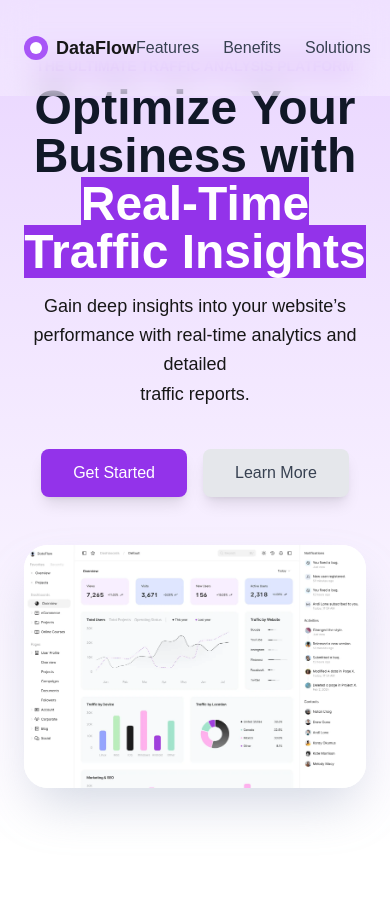
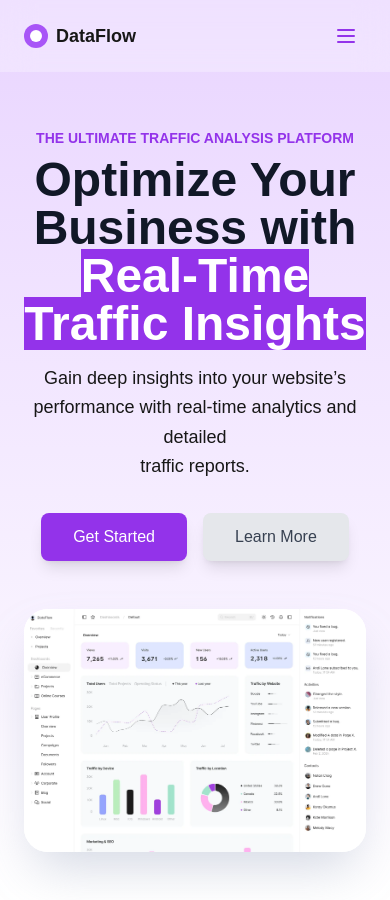
Before and after one commit to Anuragbasu039/Apple-website, a Next.js app: page / in a window 390 px wide. Before the commit the page ends 844 px from the top, so only its background shows below. Built offline with nearby package versions, Linux system fonts and the light colour scheme.

Commit message:
navbar and herosection completed

```diff
--- a/src/app/Components/Navbar.jsx
+++ b/src/app/Components/Navbar.jsx
@@ -1,6 +1,12 @@
+'use client'
+
+import { useState } from "react";
+
 export default function NavBar() {
+    const [isOpen, setIsOpen] = useState(false);
+
     return (
-        <nav className="fixed top-0 left-0 w-full flex justify-between items-center px-6 py-4 bg-white/30 backdrop-blur-lg  z-50">
+        <nav className="fixed top-0 left-0 w-full flex justify-between items-center px-6 py-4 bg-white/30 backdrop-blur-lg z-50">
             {/* Logo Section */}
             <div className="flex items-center space-x-2">
                 <div className="w-6 h-6 bg-purple-500 rounded-full flex justify-center items-center">
@@ -9,8 +15,8 @@ export default function NavBar() {
                 <span className="text-lg font-bold">DataFlow</span>
             </div>
 
-            {/* Navigation Links */}
-            <div className="flex space-x-6 text-gray-700">
+            {/* Navigation Links for Desktop */}
+            <div className="hidden md:flex space-x-6 text-gray-700">
                 <a href="#features" className="hover:text-purple-600 transition-colors">
                     Features
                 </a>
@@ -31,10 +37,86 @@ export default function NavBar() {
                 </a>
             </div>
 
-            {/* Buy Template Button */}
-            <button className="bg-purple-600 text-white py-2 px-4 rounded-lg hover:bg-purple-700 transition">
-                Buy Template
+            {/* Buy Template Button for Desktop */}
+            <div className="hidden md:block">
+                <button className="bg-purple-600 text-white py-2 px-4 rounded-lg hover:bg-purple-700 transition">
+                    Buy Template
+                </button>
+            </div>
+
+            {/* Hamburger Icon for Mobile */}
+            <button
+                className="md:hidden flex items-center justify-center w-10 h-10 text-purple-600"
+                onClick={() => setIsOpen(!isOpen)}
+            >
+                <svg
+                    className="w-6 h-6"
+                    fill="none"
+                    stroke="currentColor"
+                    viewBox="0 0 24 24"
+                    xmlns="http://www.w3.org/2000/svg"
+                >
+                    <path
+                        strokeLinecap="round"
+                        strokeLinejoin="round"
+                        strokeWidth={2}
+                        d={isOpen ? "M6 18L18 6M6 6l12 12" : "M4 6h16M4 12h16M4 18h16"}
+                    />
+                </svg>
             </button>
+
+            {/* Mobile Menu */}
+            {isOpen && (
+                <div className="absolute top-16 left-0 w-full bg-white/80 backdrop-blur-lg shadow-md md:hidden">
+                    <div className="flex flex-col space-y-4 py-4 px-6 text-gray-700">
+                        <a
+                            href="#features"
+                            className="hover:text-purple-600 transition-colors"
+                            onClick={() => setIsOpen(false)}
+                        >
+                            Features
+                        </a>
+                        <a
+                            href="#benefits"
+                            className="hover:text-purple-600 transition-colors"
+                            onClick={() => setIsOpen(false)}
+                        >
+                            Benefits
+                        </a>
+                        <a
+                            href="#solutions"
+                            className="hover:text-purple-600 transition-colors"
+                            onClick={() => setIsOpen(false)}
+                        >
+                            Solutions
+                        </a>
+                        <a
+                            href="#testimonials"
+                            className="hover:text-purple-600 transition-colors"
+                            onClick={() => setIsOpen(false)}
+                        >
+                            Testimonials
+                        </a>
+                        <a
+                            href="#pricing"
+                            className="hover:text-purple-600 transition-colors"
+                            onClick={() => setIsOpen(false)}
+                        >
+                            Pricing
+                        </a>
+                        <a
+                            href="#faq"
+                            className="hover:text-purple-600 transition-colors"
+                            onClick={() => setIsOpen(false)}
+                        >
+                            FAQ
+                        </a>
+                        <button className="bg-purple-600 text-white py-2 px-4 rounded-lg hover:bg-purple-700 transition">
+                            Buy Template
+                        </button>
+                    </div>
+                </div>
+            )}
         </nav>
     );
 }
--- a/src/app/Components/herosection.jsx
+++ b/src/app/Components/herosection.jsx
@@ -28,7 +28,7 @@ export default function Home() {
         <div className="min-h-screen bg-gradient-to-b from-purple-200 to-white flex items-center justify-center bg-[radial-gradient(circle_at_bottom,_rgba(128,90,213,0.3),_transparent)]">
             <div className="text-center max-w-4xl mx-auto px-6 py-12">
                 {/* Header Section */}
-                <div className="mb-10">
+                <div className="mt-20">
                     <div className="text-sm uppercase text-purple-600 font-semibold">The Ultimate Traffic Analysis Platform</div>
                     <h1 className="text-5xl font-bold text-gray-900 mt-2">
                         Optimize Your Business with{' '}<br />
--- a/src/app/layout.js
+++ b/src/app/layout.js
@@ -1,6 +1,6 @@
 import { Geist, Geist_Mono } from "next/font/google";
 import "./globals.css";
-import NavBar from "@/app/Components/Navbar";
+
 
 const geistSans = Geist({
   variable: "--font-geist-sans",
@@ -23,7 +23,6 @@ export default function RootLayout({ children }) {
       <body
         className={`${geistSans.variable} ${geistMono.variable} antialiased`}
       >
-      <NavBar/>
         {children}
       </body>
     </html>
--- a/src/app/page.js
+++ b/src/app/page.js
@@ -1,8 +1,10 @@
 import Image from "next/image";
 import HeroSection from "../app/Components/herosection";
+import NavBar from "@/app/Components/Navbar";
 export default function Home() {
   return (
     <div >
+        <NavBar/>
       <HeroSection />
     </div>
   );
```
